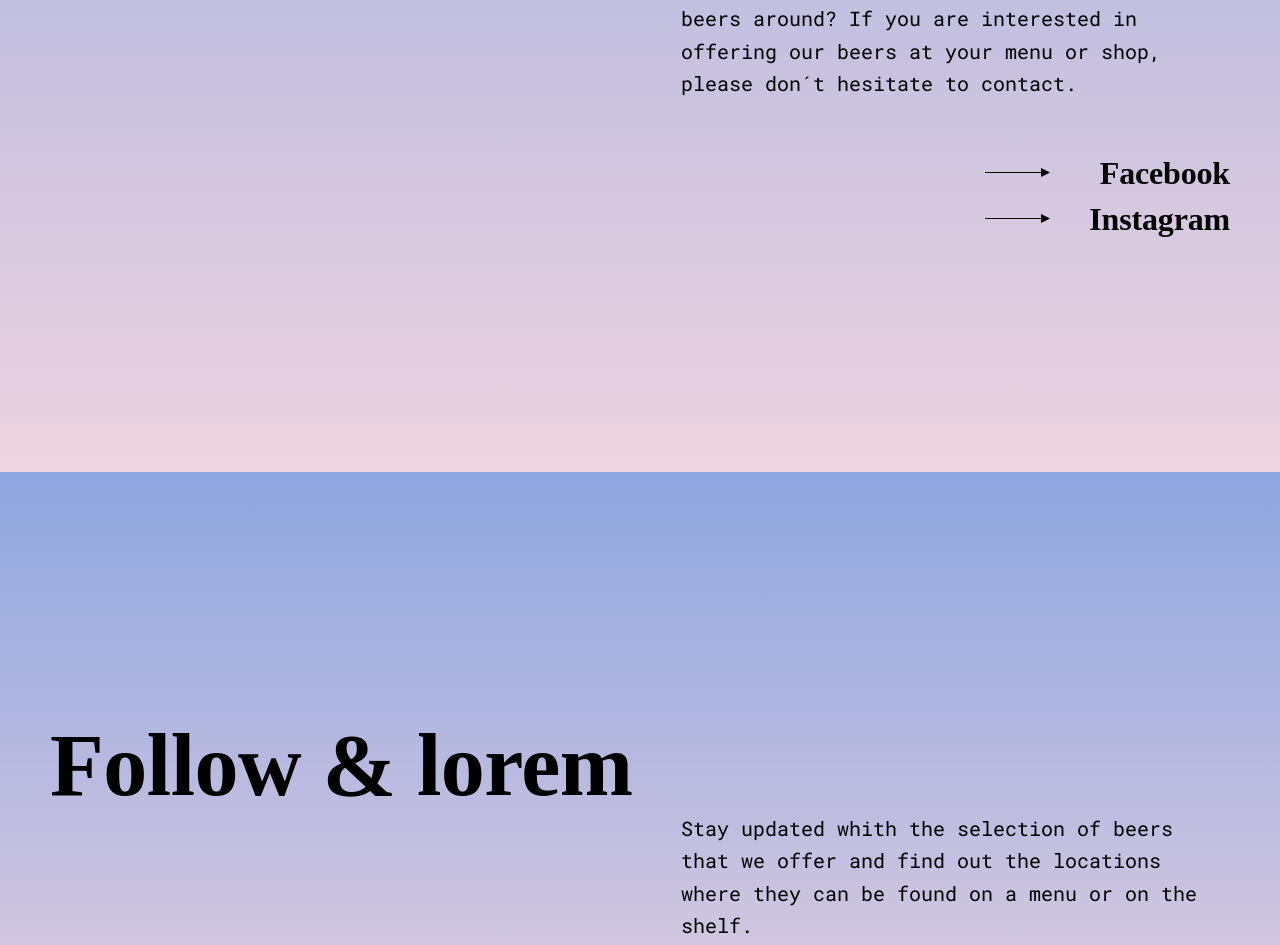
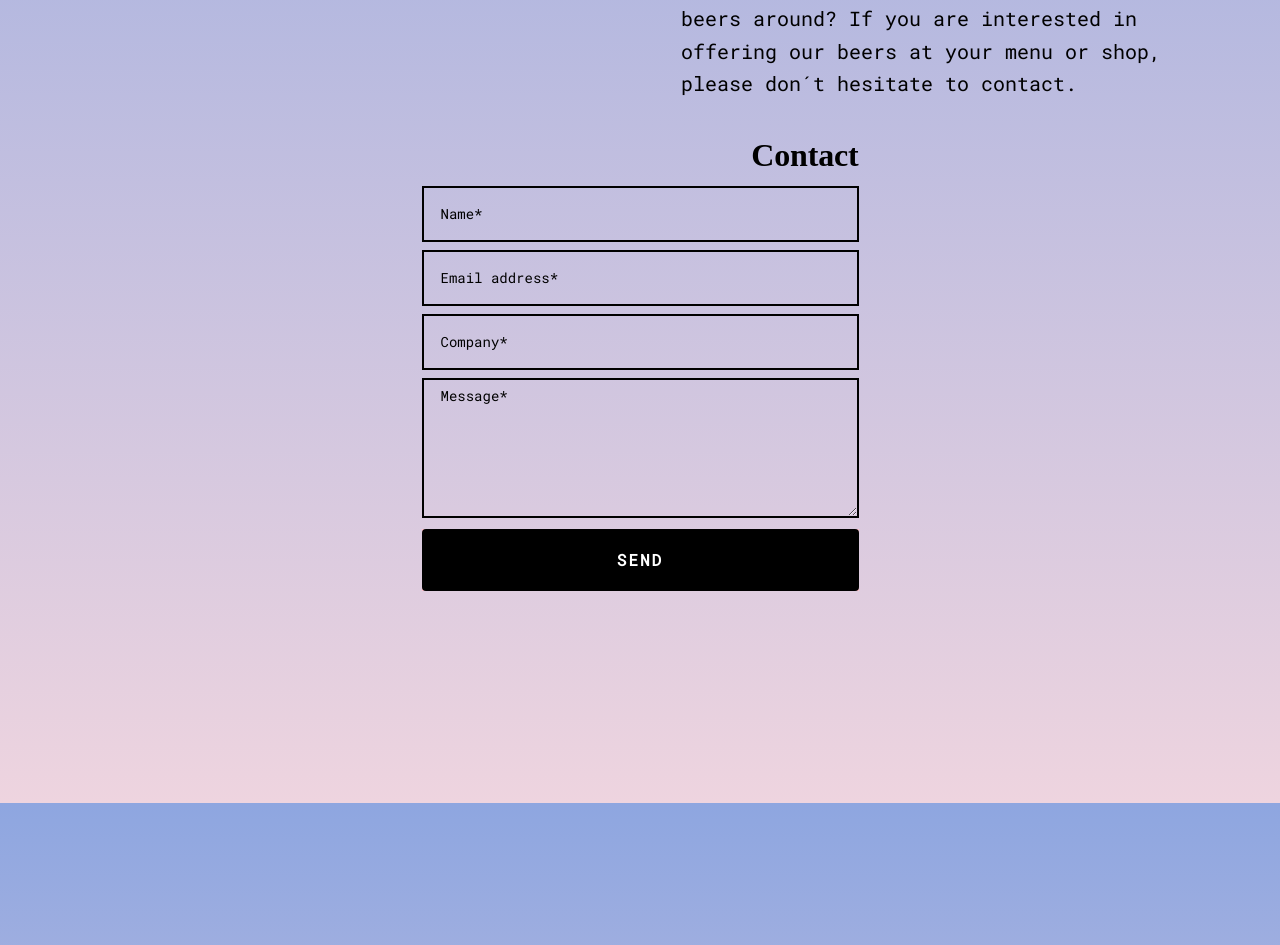
Before and after one commit to pehtoorismies/bottlecap-site, a Gatsby site: page / in a window 1280 px wide. Shown: the part 1386-2331 px from the top of the page. Built offline with nearby package versions, Linux system fonts and the light colour scheme; Gatsby itself is replaced by a stand-in of ours; a web font is replaced by a local one.

Commit message:
Basic form

```diff
--- a/package.json
+++ b/package.json
@@ -5,6 +5,7 @@
   "version": "0.1.0",
   "author": "Kyle Mathews <mathews.kyle@gmail.com>",
   "dependencies": {
+    "@rebass/forms": "^4.0.5",
     "gatsby": "^2.13.73",
     "gatsby-image": "^2.2.10",
     "gatsby-plugin-manifest": "^2.2.6",
--- /dev/null
+++ b/src/components/ContactForm/index.js
@@ -0,0 +1,115 @@
+import React from 'react';
+import { string } from 'prop-types';
+import styled from 'styled-components';
+import { Button, Box, Text, Flex } from 'rebass';
+
+// import { Label, Input, Select, Textarea, Radio, Checkbox } from '@rebass/forms';
+
+const Heading = styled(Text)`
+  font-family: Eczar;
+  font-size: 32px;
+  font-weight: 600;
+  line-height: 1.44;
+  letter-spacing: -0.17px;
+  color: #000000;
+`;
+
+//
+// margin-bottom: 0.5em;
+
+const InputField = styled.input`
+  font-family: 'Roboto Mono';
+  font-size: 14px;
+  line-height: 1.71;
+  border: solid 2px black;
+  height: 56px;
+  width: 100%;
+  padding: 4px 17px;
+  box-sizing: border-box;
+  background: none;
+
+  &::placeholder {
+    color: black;
+  }
+
+  &:focus {
+    outline: none;
+  }
+`;
+
+const TextArea = styled.textarea`
+  font-family: 'Roboto Mono';
+  font-size: 14px;
+  line-height: 1.71;
+  border: solid 2px black;
+  height: 140px;
+  width: 100%;
+  max-width: 100%;
+  padding: 4px 17px;
+  box-sizing: border-box;
+  background: none;
+
+  &::placeholder {
+    color: black;
+  }
+
+  &:focus {
+    outline: none;
+  }
+`;
+
+const SubmitButton = styled(Button)`
+  width: 100%;
+  background: black;
+  height: 62px;
+  font-family: 'Roboto Mono';
+  font-size: 16px;
+  font-weight: bold;
+  font-style: normal;
+  font-stretch: normal;
+  line-height: 1.75;
+  letter-spacing: 2px;
+  text-align: center;
+  color: #ffffff;
+  text-transform: uppercase;
+
+`;
+
+const PropTypes = {};
+const DefaultProps = {};
+
+const MARGIN = 2;
+
+const ContactForm = props => {
+  const {} = props;
+
+  return (
+    <Box width="100%" >
+      <Flex justifyContent="flex-end">
+        <Heading>Contact</Heading>
+      </Flex>
+      <Box as="form" onSubmit={e => e.preventDefault()} >
+        <Box my={MARGIN}>
+          <InputField placeholder="Name*" id="name" name="name" />
+        </Box>
+        <Box my={MARGIN}>
+          <InputField placeholder="Email address*" id="email" name="email" />
+        </Box>
+        <Box my={MARGIN}>
+          <InputField placeholder="Company*" id="company" name="company" />
+        </Box>
+        <Box my={MARGIN}>
+          <TextArea placeholder="Message*" id="message" name="message" />
+        </Box>
+        <Box width="100%" bg="pink">
+          <SubmitButton borderRadius={0}> send </SubmitButton>
+        </Box>
+      </Box>
+    </Box>
+  );
+};
+
+ContactForm.propTypes = PropTypes;
+ContactForm.defaultProps = DefaultProps;
+
+export default ContactForm;
--- a/src/pages/index.js
+++ b/src/pages/index.js
@@ -5,6 +5,7 @@ import { Box, Flex } from 'rebass';
 import Layout from '../components/Layout';
 import TextContent from '../components/TextContent';
 import SocialMediaLink from '../components/SocialMediaLink';
+import ContactForm from '../components/ContactForm';
 import logo from '../images/bottlecap-logo.svg';
 
 const Content = styled(Box)`
@@ -88,10 +89,10 @@ const IndexPage = () => (
             header={TEXT_CONTENT.second.header}
             description={TEXT_CONTENT.second.description}
           />
-          <Flex flexDirection="column" alignItems="flex-end" my={[30, 30, 50]}>
-            {SOCIAL_MEDIA.map(value => {
-              return <SocialMediaLink key={value.id} {...value} />;
-            })}
+          <Flex justifyContent="center" width="100%" my={4}>
+            <Box width={[335, 335, 437]}>
+              <ContactForm />
+            </Box>
           </Flex>
         </Box>
       </Content>
@@ -104,6 +105,11 @@ const IndexPage = () => (
             header={TEXT_CONTENT.third.header}
             description={TEXT_CONTENT.third.description}
           />
+          <Flex flexDirection="column" alignItems="flex-end" my={[30, 30, 50]}>
+            {SOCIAL_MEDIA.map(value => {
+              return <SocialMediaLink key={value.id} {...value} />;
+            })}
+          </Flex>
         </Box>
       </Content>
     </Box>
```
Also changed, not shown: 1 other file.
